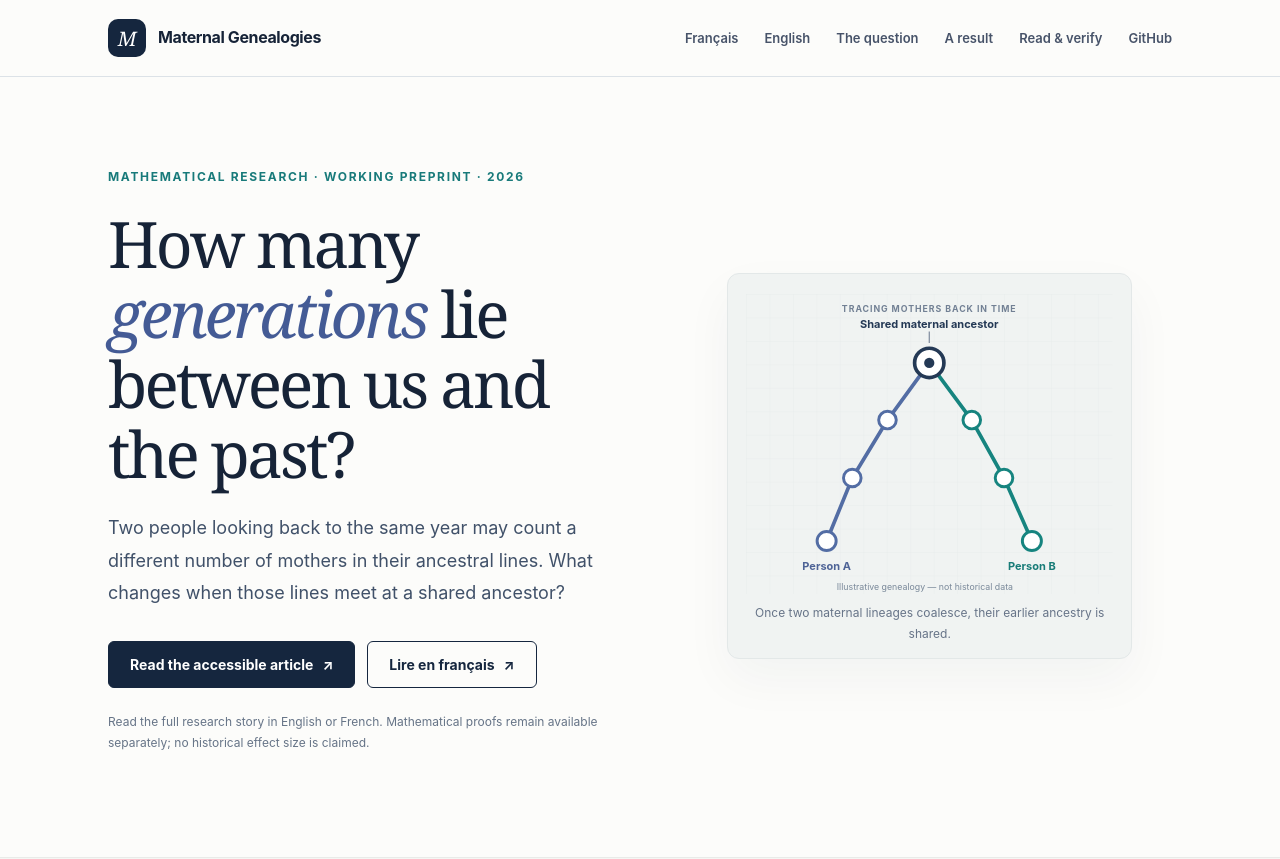
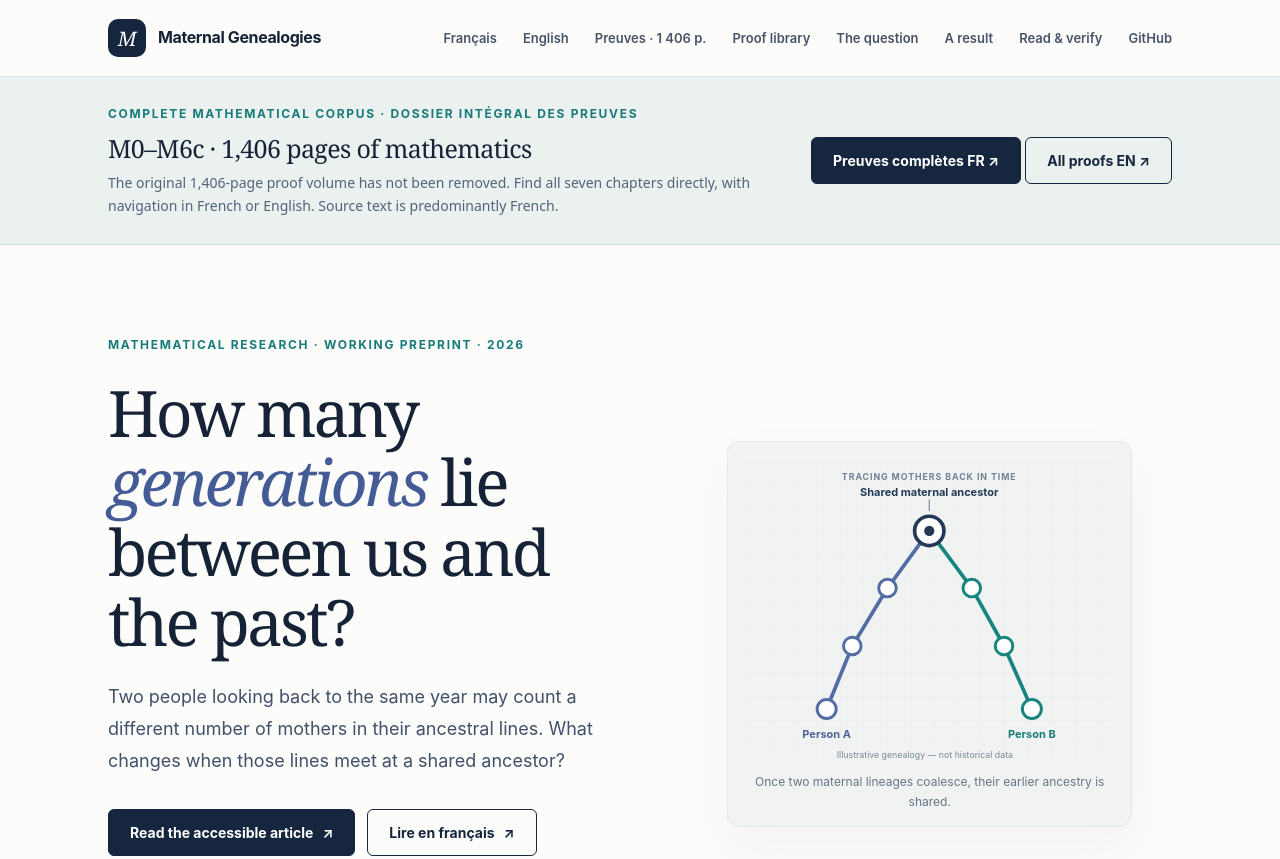
Before and after one commit to leomarquet14-star/maternal-genealogies, a plain HTML site: page index.html in a window 1280 px wide. Shown: the top 859 px of the page. Drawn offline with Linux system fonts and the light colour scheme.

Commit message:
Put complete 1,406-page proof corpus at top of bilingual homepage

```diff
--- a/index.html
+++ b/index.html
@@ -25,8 +25,9 @@
   </style>
 </head>
 <body>
-  <header class="top"><div class="wrap top-inner"><a class="mark" href="#top" aria-label="Maternal Genealogies home"><span class="symbol" aria-hidden="true">M</span><span>Maternal Genealogies</span></a><nav class="nav" aria-label="Primary navigation"><a href="./article-fr.html" lang="fr">Français</a><a href="./article-en.html" lang="en">English</a><a href="#question">The question</a><a href="#result">A result</a><a href="#documents">Read &amp; verify</a><a href="https://github.com/leomarquet14-star/maternal-genealogies">GitHub</a></nav></div></header>
+  <header class="top"><div class="wrap top-inner"><a class="mark" href="#top" aria-label="Maternal Genealogies home"><span class="symbol" aria-hidden="true">M</span><span>Maternal Genealogies</span></a><nav class="nav" aria-label="Primary navigation"><a href="./article-fr.html" lang="fr">Français</a><a href="./article-en.html" lang="en">English</a><a href="./preuves-fr.html" lang="fr">Preuves · 1 406 p.</a><a href="./proofs-en.html" lang="en">Proof library</a><a href="#question">The question</a><a href="#result">A result</a><a href="#documents">Read &amp; verify</a><a href="https://github.com/leomarquet14-star/maternal-genealogies">GitHub</a></nav></div></header>
   <main id="top">
+<section style="background:#eaf1ef;border-bottom:1px solid #d0ddd9;padding:27px 0"><div class="wrap" style="display:flex;align-items:center;justify-content:space-between;flex-wrap:wrap;gap:18px"><div style="max-width:670px"><div class="eyebrow">Complete mathematical corpus · Dossier intégral des preuves</div><div style="font:500 25px Georgia,serif;letter-spacing:-.025em;margin:7px 0">M0–M6c · 1,406 pages of mathematics</div><div style="font:14px/1.6 system-ui,sans-serif;color:#51647a">The original 1,406-page proof volume has not been removed. Find all seven chapters directly, with navigation in French or English. Source text is predominantly French.</div></div><div><a class="btn primary" href="./preuves-fr.html" lang="fr">Preuves complètes FR ↗</a> <a class="btn secondary" href="./proofs-en.html">All proofs EN ↗</a></div></div></section>
     <section class="hero"><div class="wrap hero-grid"><div>
       <div class="eyebrow">Mathematical research · Working preprint · 2026</div>
       <h1>How many <em>generations</em> lie between us and the past?</h1>
```
